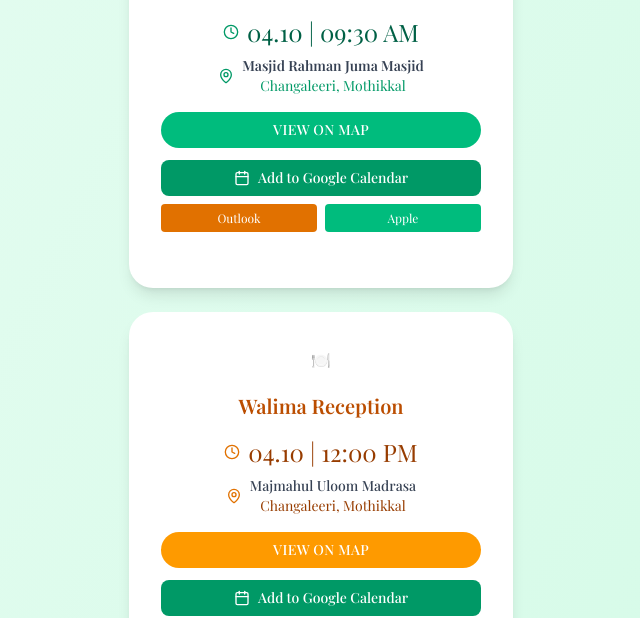
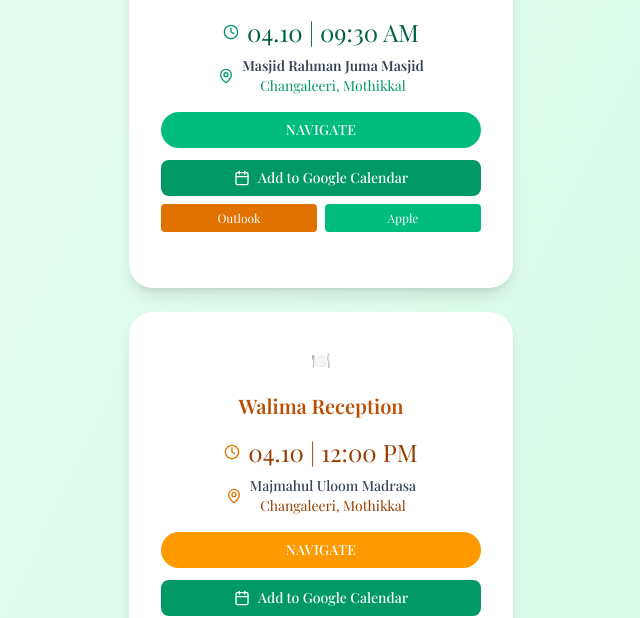
Before and after one commit to mishabvibes/nikah-invitation, a Next.js app: page / in a window 1280 px wide. Shown: the part 1230-1848 px from the top of the page, without its empty margins (319-959 px from the left). Built offline with nearby package versions, Linux system fonts and the light colour scheme; a web font is replaced by a local one.

Commit message:
Update text on view on map button

```diff
--- a/src/app/page.tsx
+++ b/src/app/page.tsx
@@ -291,7 +291,7 @@
                   className="inline-block bg-emerald-500 hover:bg-emerald-600 text-white px-6 py-2 rounded-full text-sm uppercase tracking-wide transition-colors font-medium"
                   style={{fontFamily: 'Playfair Display, serif'}}
                 >
-                  VIEW ON MAP
+                  Navigate
                 </a>
                 <CalendarButtons event={nikahEvent} />
               </div>
@@ -337,7 +337,7 @@
                   className="bg-amber-500 hover:bg-amber-600 text-white px-6 py-2 rounded-full text-sm uppercase tracking-wide transition-colors font-medium"
                   style={{fontFamily: 'Playfair Display, serif'}}
                 >
-                  VIEW ON MAP
+                  Navigate
                 </a>
                 <CalendarButtons event={walimaEvent} />
               </div>
```
